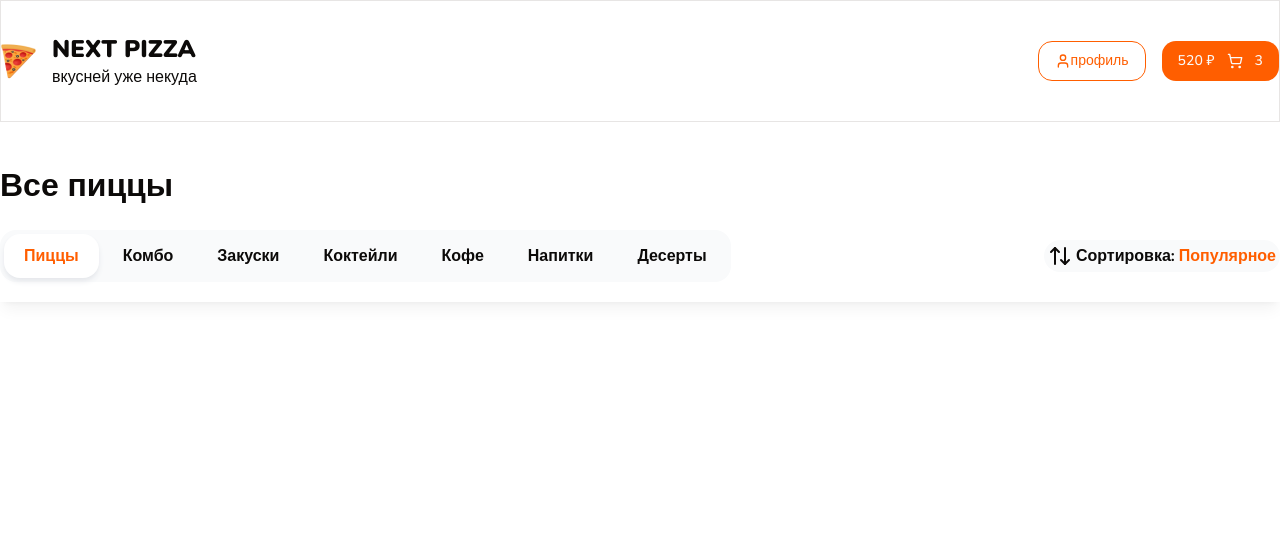
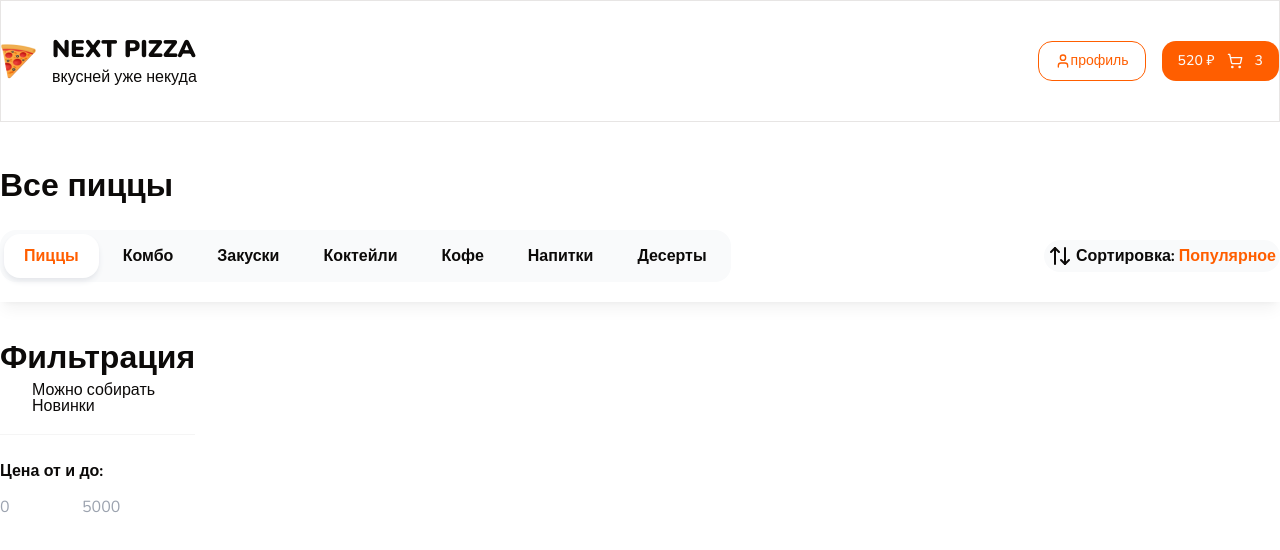
Before and after one commit to Sergey2983/NewWork, a Next.js app: page / in a window 1280 px wide. Shown: the top 550 px of the page. Built offline with nearby package versions, Linux system fonts and the light colour scheme.

Commit message:
фильтрация

```diff
--- a/app/page.tsx
+++ b/app/page.tsx
@@ -1,5 +1,5 @@
-import { Container,  Title, } from "@/components/shared";
-import { TopBar } from "@/components/shared/top-bar";
+import { Container,  Filtres,  Title, TopBar, } from "@/components/shared";
+
 
 export default function Home() {
   return (
@@ -12,7 +12,7 @@ export default function Home() {
    <Container className='flex items-center justify-between py-8 w-lg'>
     {/* Левая часть */}
     <div className='flex items-center gap-4 w-24'>
-
+      <Filtres/>
 
     </div>
     {/* правая часть */}
--- a/components/shared/filter-checkbox.tsx
+++ b/components/shared/filter-checkbox.tsx
@@ -26,6 +26,14 @@ export const FilterCheckbox: React.FC<FilterCheckboxProps> = ({
             className="rounded-[8px] w-6 h6"
             id={'checkbox-${string(value)}'}
             />
+            <label
+            htmlFor={"checkbox-${String(value)}"}
+            className="leading-none cursor-pointer flex-1"
+            >
+                {text}
+            </label>
+            {endAbornment}
         </div>
+
     )
 }
--- a/components/shared/filters.tsx
+++ b/components/shared/filters.tsx
@@ -1,3 +1,5 @@
+import { FilterCheckbox } from "./filter-checkbox";
+import { Title } from "./title";
 
 interface Props {
     className?: string;
@@ -5,6 +7,21 @@ interface Props {
 
 export const Filtres: React.FC<Props> = ({ className }) => {
     return(
+        <div>
+            <Title text="Фильтрация" size="lg" className="font-bold"/>
+        <div>
+      <FilterCheckbox value="1" text="Можно собирать"/>
 
+        <FilterCheckbox value="2" text="Новинки"/>
+        <div className="mt-5 border-y border-y-neutral-100 py-6 pb-7">
+            <p className="font-bold mb-3">Цена от и до:</p>
+            <div className="flex gap-3 mb-5">
+                <input type="number" placeholder="0" min={0} max={5000}  />
+                <input type="number" placeholder="5000" min={100} max={5000}  />
+            </div>
+        </div>
+
+        </div>
+        </div>
     );
 }
--- a/components/shared/index.ts
+++ b/components/shared/index.ts
@@ -4,3 +4,4 @@ export { Title } from "./title"
 export { Categories } from "./categories"
 export { SortPopup } from "./sort-popup"
 export { TopBar } from "./top-bar"
+export { Filtres } from "./filters"
```
Also changed, not shown: components/shared/checkbox-filters-group.tsx (added, +18 -0 lines).
